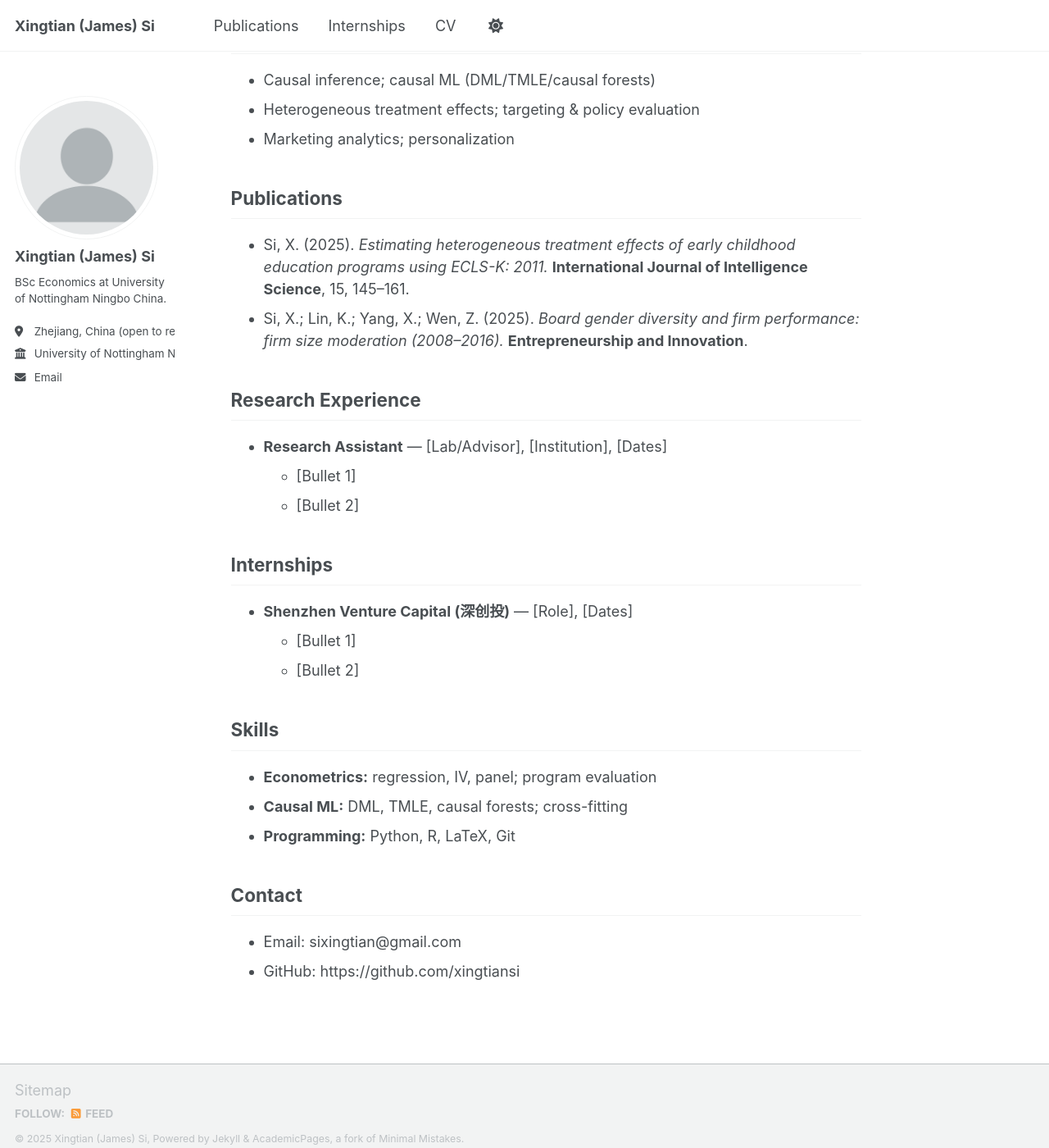
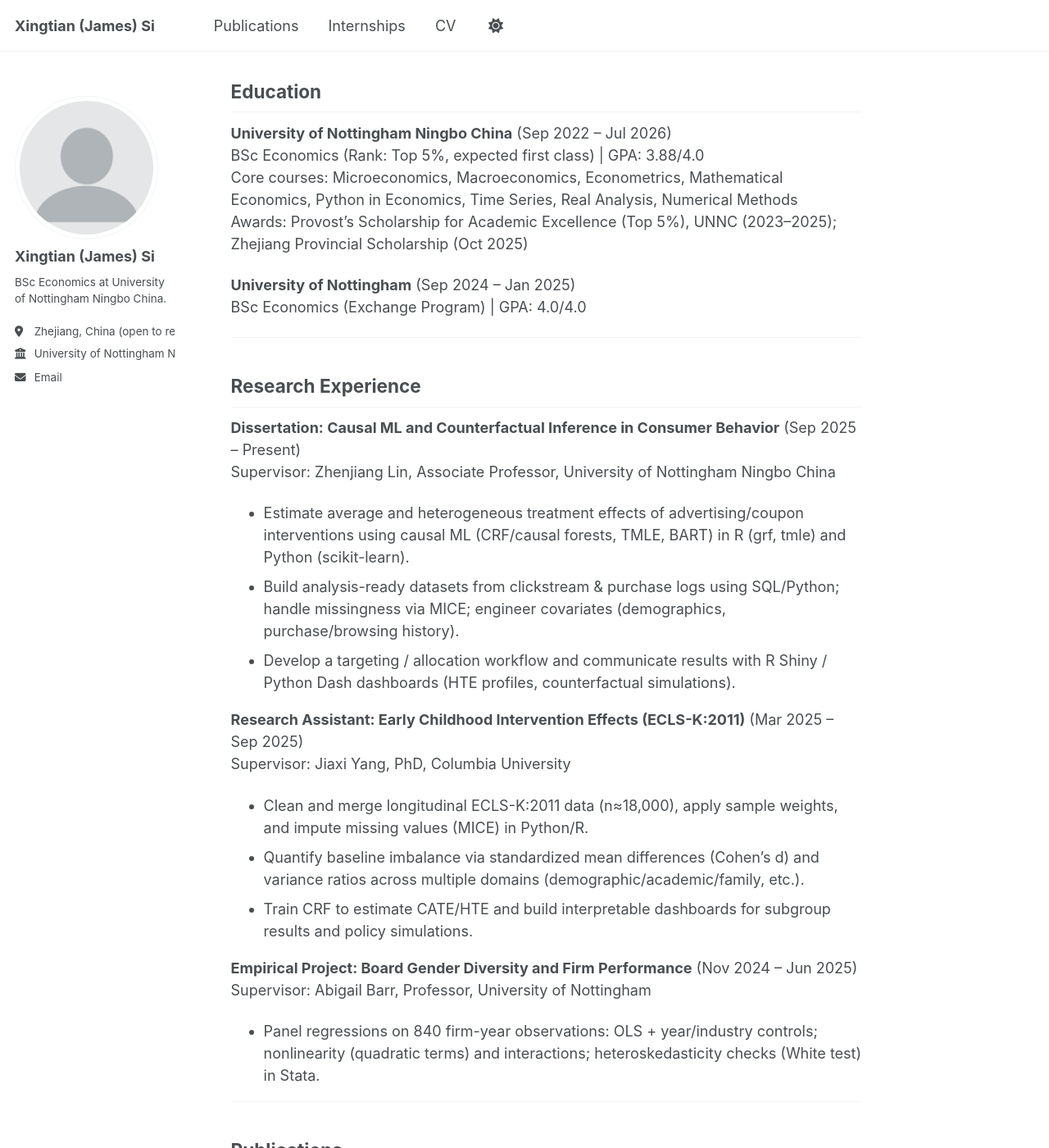
Before and after one commit to sixingtian/sixingtian.github.io, a Jekyll site: the page built from _pages/cv.md, in a window 1280 px wide and 1400 px high, scrolled down 343 px. Shown: the whole window at 82% size. Built offline with Jekyll 4.4.1, drawn with Linux system fonts in a browser that asks for light colours; a script bundle is joined from its source files by our own code; library files that are not in the unit come from our copies; some of the changed text lies outside the part shown.

Commit message:
Update cv.md

```diff
--- a/_pages/cv.md
+++ b/_pages/cv.md
@@ -4,36 +4,60 @@
 author_profile: true
 ---
 
-[Download PDF](/files/CV_Xingtian_Si.pdf)
+**Xingtian (James) Si**
+Email: sixingtian@gmail.com | Mobile: +86 17757505168
+Location: Zhejiang, China (open to relocate)
+
+## Research Interests
+Causal inference in economics; Causal ML (DML/TMLE/causal forests); Heterogeneous treatment effects; Policy evaluation & targeting (ads/coupons, education interventions).
+
+---
 
 ## Education
-- **University of Nottingham Ningbo China** — BSc Economics (Top 5%)
-  *Expected/Graduated:* YYYY–YYYY
 
-## Research Interests
-- Causal inference; causal ML (DML/TMLE/causal forests)
-- Heterogeneous treatment effects; targeting & policy evaluation
-- Marketing analytics; personalization
+**University of Nottingham Ningbo China** (Sep 2022 – Jul 2026)
+BSc Economics (Rank: Top 5%, expected first class) | GPA: 3.88/4.0
+Core courses: Microeconomics, Macroeconomics, Econometrics, Mathematical Economics, Python in Economics, Time Series, Real Analysis, Numerical Methods
+Awards: Provost’s Scholarship for Academic Excellence (Top 5%), UNNC (2023–2025); Zhejiang Provincial Scholarship (Oct 2025)
+
+**University of Nottingham** (Sep 2024 – Jan 2025)
+BSc Economics (Exchange Program) | GPA: 4.0/4.0
+
+---
+
+## Research Experience
+
+**Dissertation: Causal ML and Counterfactual Inference in Consumer Behavior** (Sep 2025 – Present)
+Supervisor: Zhenjiang Lin, Associate Professor, University of Nottingham Ningbo China
+- Estimate average and heterogeneous treatment effects of advertising/coupon interventions using causal ML (CRF/causal forests, TMLE, BART) in R (grf, tmle) and Python (scikit-learn).
+- Build analysis-ready datasets from clickstream & purchase logs using SQL/Python; handle missingness via MICE; engineer covariates (demographics, purchase/browsing history).
+- Develop a targeting / allocation workflow and communicate results with R Shiny / Python Dash dashboards (HTE profiles, counterfactual simulations).
+
+**Research Assistant: Early Childhood Intervention Effects (ECLS-K:2011)** (Mar 2025 – Sep 2025)
+Supervisor: Jiaxi Yang, PhD, Columbia University
+- Clean and merge longitudinal ECLS-K:2011 data (n≈18,000), apply sample weights, and impute missing values (MICE) in Python/R.
+- Quantify baseline imbalance via standardized mean differences (Cohen’s d) and variance ratios across multiple domains (demographic/academic/family, etc.).
+- Train CRF to estimate CATE/HTE and build interpretable dashboards for subgroup results and policy simulations.
+
+**Empirical Project: Board Gender Diversity and Firm Performance** (Nov 2024 – Jun 2025)
+Supervisor: Abigail Barr, Professor, University of Nottingham
+- Panel regressions on 840 firm-year observations: OLS + year/industry controls; nonlinearity (quadratic terms) and interactions; heteroskedasticity checks (White test) in Stata.
+
+---
 
 ## Publications
-- Si, X. (2025). *Estimating heterogeneous treatment effects of early childhood education programs using ECLS-K: 2011.* **International Journal of Intelligence Science**, 15, 145–161.
-- Si, X.; Lin, K.; Yang, X.; Wen, Z. (2025). *Board gender diversity and firm performance: firm size moderation (2008–2016).* **Entrepreneurship and Innovation**.
+- Si, X. (2025). *Estimating Heterogeneous Treatment Effects of Early Childhood Interventions on Fifth-Grade Math Achievement: A Machine Learning-Augmented Causal Analysis of ECLS-K:2011.* **International Journal of Intelligence Science**, 15, 145–161.
+- Si, X., Lin, K., Yang, X., Wen, Z. (2025). *Board Gender Diversity on Firm Performance in the UK: Evidence of Non-linear Returns and Firm Size Moderation (2008–2016).* **Entrepreneurship and Innovation**.
 
-## Research Experience
-- **Research Assistant** — [Lab/Advisor], [Institution], [Dates]
-  - [Bullet 1]
-  - [Bullet 2]
+---
 
-## Internships
-- **Shenzhen Venture Capital (深创投)** — [Role], [Dates]
-  - [Bullet 1]
-  - [Bullet 2]
+## Honors
+- Second Prize, “Huashu Cup” National Mathematical Modeling Competition (Aug 2025)
+- Excellent Award, National Tech Innovation & Entrepreneurship Competition (Sep 2025)
+- Second Prize, National College Student Mathematical Modeling Competition (Oct 2025)
+
+---
 
 ## Skills
-- **Econometrics:** regression, IV, panel; program evaluation
-- **Causal ML:** DML, TMLE, causal forests; cross-fitting
-- **Programming:** Python, R, LaTeX, Git
-
-## Contact
-- Email: sixingtian@gmail.com
-- GitHub: https://github.com/xingtiansi
+**Programming/Data:** Python (pandas, numpy, scikit-learn), R (tidyverse, grf, tmle), Stata, SQL, MATLAB, LaTeX
+**Causal/Metrics:** HTE/CATE (causal forests/CRF), TMLE, BART; panel regressions; time series basics; dashboarding (R Shiny / Python Dash)
```
